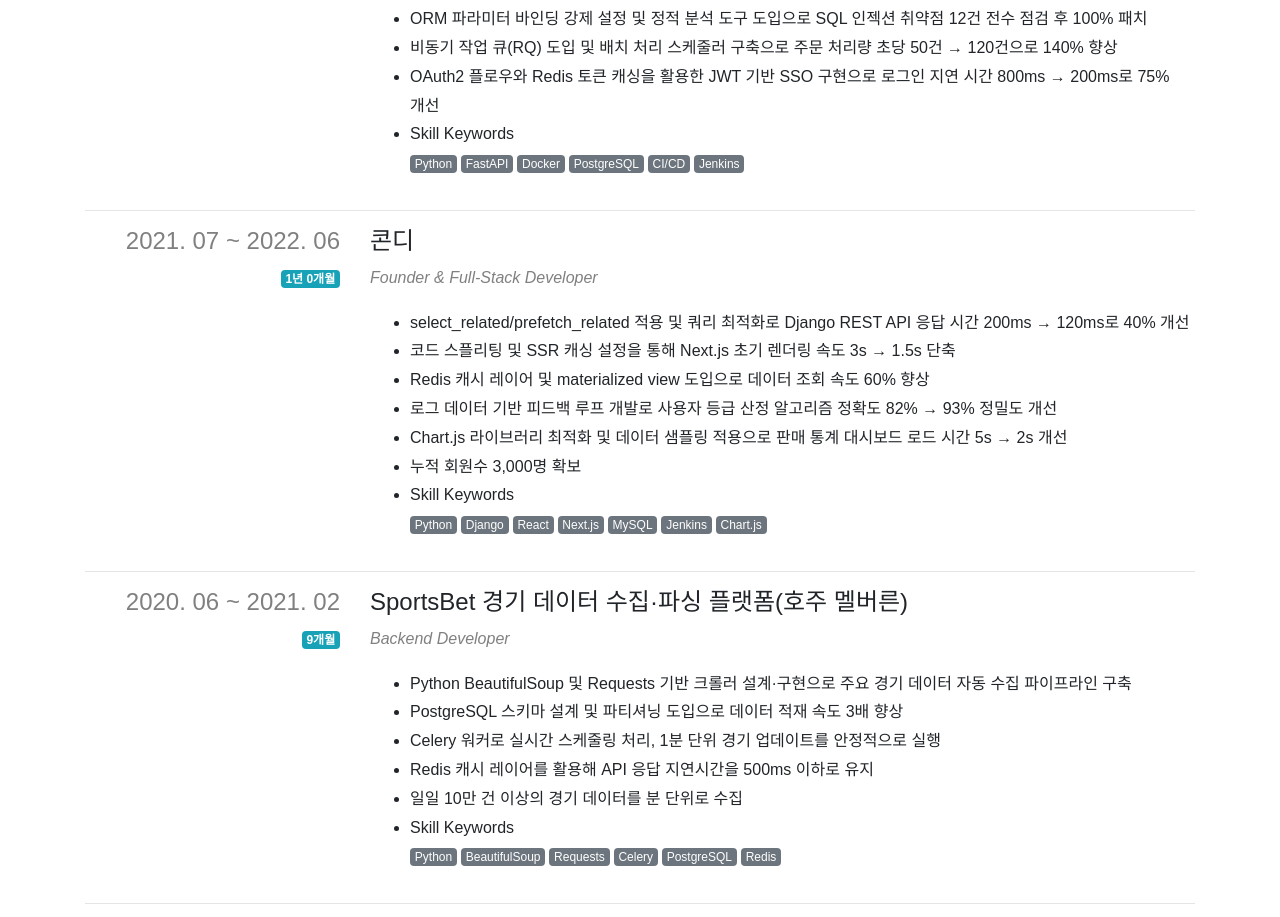
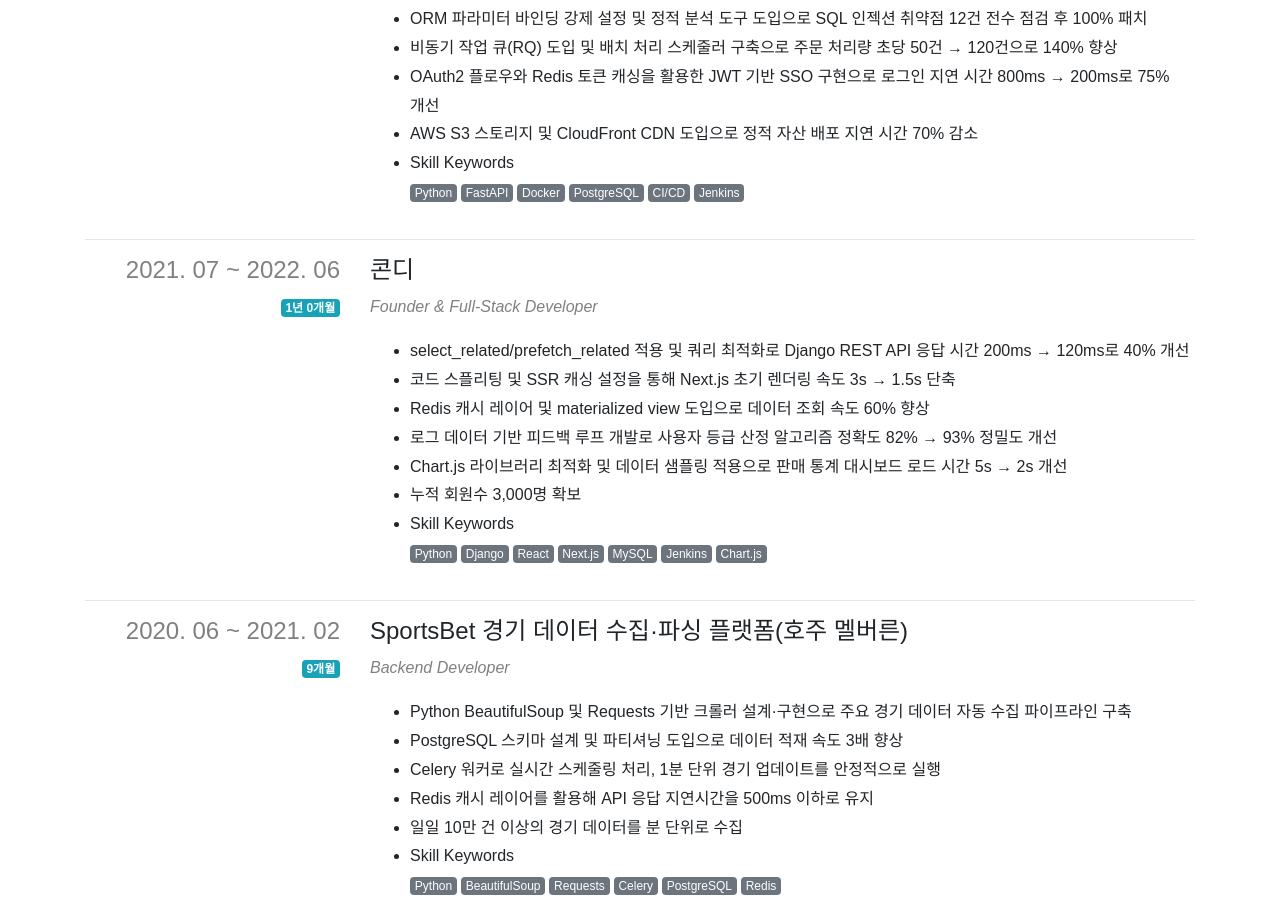
Before and after one commit to yuneast/resume, a Next.js app: page / in a window 1280 px wide. Shown: the part 2426-3343 px from the top of the page. Built offline with nearby package versions, Linux system fonts and the light colour scheme; a web font is replaced by a local one.

Commit message:
Update experience.ts

```diff
--- a/payload/experience.ts
+++ b/payload/experience.ts
@@ -45,6 +45,7 @@ const experience: IExperience.Payload = {
         'ORM 파라미터 바인딩 강제 설정 및 정적 분석 도구 도입으로 SQL 인젝션 취약점 12건 전수 점검 후 100% 패치',
         '비동기 작업 큐(RQ) 도입 및 배치 처리 스케줄러 구축으로 주문 처리량 초당 50건 → 120건으로 140% 향상',
         'OAuth2 플로우와 Redis 토큰 캐싱을 활용한 JWT 기반 SSO 구현으로 로그인 지연 시간 800ms → 200ms로 75% 개선',
+        'AWS S3 스토리지 및 CloudFront CDN 도입으로 정적 자산 배포 지연 시간 70% 감소'
       ],
       skillKeywords: ['Python', 'FastAPI', 'Docker', 'PostgreSQL', 'CI/CD', 'Jenkins'],
     },
```
